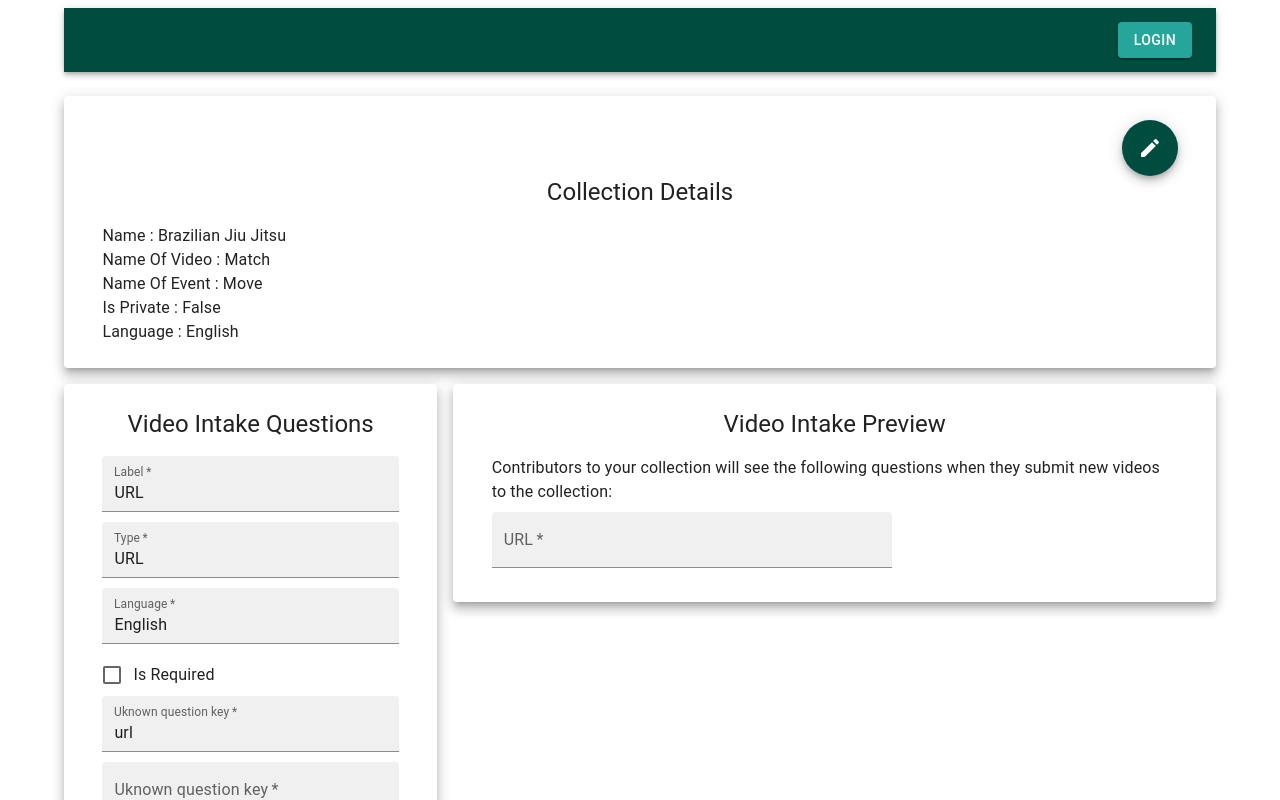
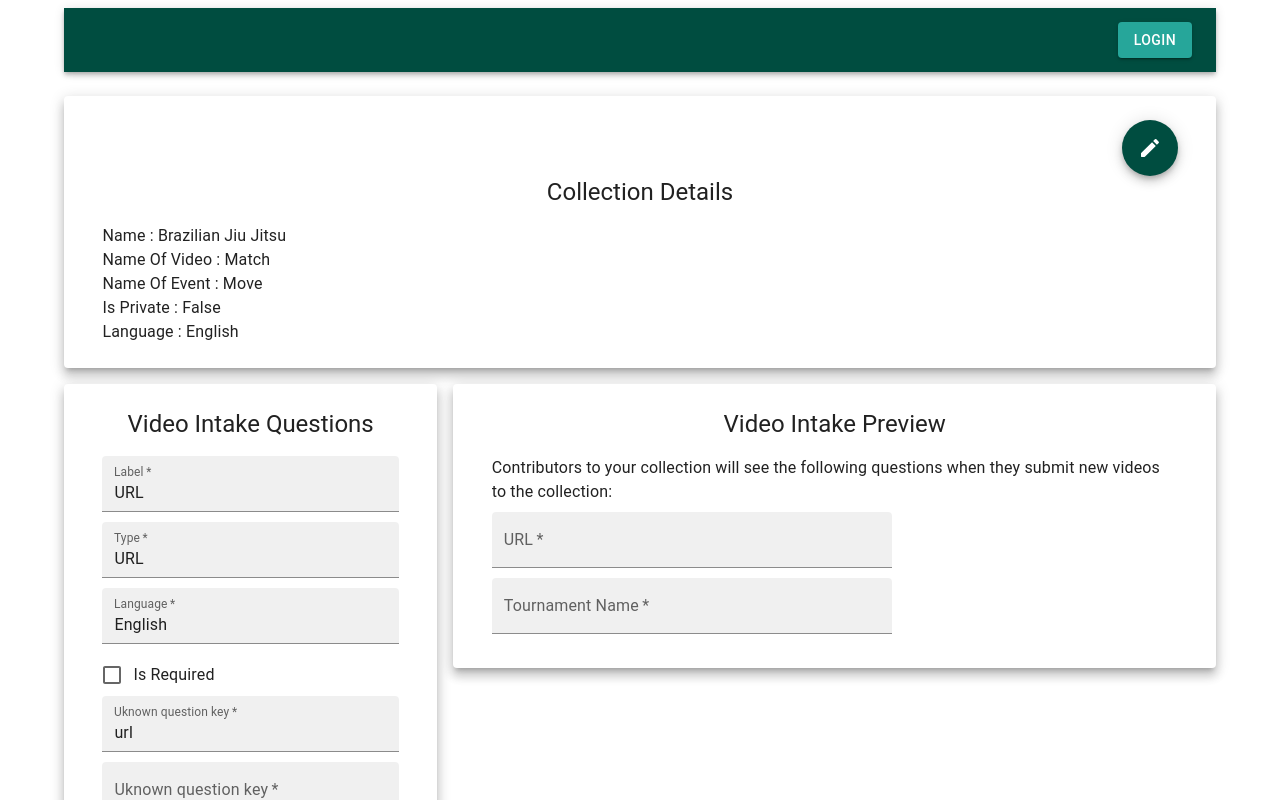
Before and after one commit to NerdyWithZainab/video-annotator, a Next.js app: page /collection/1 in a window 1280 px wide. Shown: the top 800 px of the page. Built offline with nearby package versions, Linux system fonts and the light colour scheme; no server answers.

Commit message:
confirm functionality in two-question case

```diff
--- a/components/SingleFormField/index.tsx
+++ b/components/SingleFormField/index.tsx
@@ -1,58 +1,37 @@
 import { TextField, Typography } from "@mui/material";
 import { FormattedMessage, IntlShape, useIntl } from "react-intl";
 import { get } from "lodash-es";
-import { Collection, FormFieldGroup, Question } from "../../types";
+import { Collection, FormFieldGroup, SingleFormField } from "../../types";
 import { useState } from "react";
 
-const SingleFormField: React.FC<{ question: Question, collection: Collection }> = ({ question, collection }) => {
-  // question.type = "Boop";
-  const [formValues, setFormValues] = useState<{}>({});
-  const [areFormValuesInvalid, setAreFormValuesInvalid] = useState<{}>({});
-
-
-
-  const shamFormFieldGroup: FormFieldGroup = {
-    setValues: setFormValues,
-    actualValues: formValues,
-    isInvalids: areFormValuesInvalid,
-    setIsInvalids: setAreFormValuesInvalid
-  };
-  collection.formFieldGroup = shamFormFieldGroup;
+const SingleFormField: React.FC<{ question: SingleFormField, collection: Collection }> = ({ question, collection }) => {
 
   const intl: IntlShape = useIntl();
   const currentIsInvalid: boolean = get(collection, ["formFieldGroup", "isInvalids", question?.label], false);
+
   const handleChange: (event: React.ChangeEvent<HTMLInputElement>)=>void = (event: React.ChangeEvent<HTMLInputElement>) => {
+
     const currentVal: any = event?.currentTarget?.value;
-    // const theRightAttributesExist: boolean = Boolean(collection && collection.formFieldGroup && collection.formFieldGroup.setValues);
-    console.log('deleteMe currentVal is: ');
-    console.log(currentVal);
-    // const newActualValues = {...collection?.formFieldGroup?.actualValues, [question.label]: currentVal};
+
     const newActualValue: {} = {[question.label]: currentVal};
+    console.log('deleteMe newActualValue is: ');
+    console.log(newActualValue);
     collection?.formFieldGroup?.setValues ? collection.formFieldGroup.setValues((prevState: {})=>{
+      console.log('deleteMe prevState is: ');
+      console.log(prevState);
       return {...prevState, ...newActualValue};
-    }) : undefined;
-      // if(theRightAttributesExist){
-      //   const deleteMeCombinedVals = {...collection?.formFieldGroup?.actualValues, [question.label]: currentVal};
-      //   console.log('deleteMe deleteMeCombinedVals are: ');
-      //   console.log(deleteMeCombinedVals);
-      //   // collection.formFieldGroup.setValues({...collection.formFieldGroup.actualValues, [question.label]: currentVal});
-      //   collection?.formFieldGroup?.setValues((prevState: {})=>{
-      //     return {...prevState, ...deleteMeCombinedVals};
-      //   });
-      // }
+    }) : undefined; // I was getting silly linter errors if I didn't do something like this.
 
     const currentFormIsInvalid = question.validatorMethod ? !question.validatorMethod(currentVal) : false;
-
-
     (collection?.formFieldGroup?.setIsInvalids && collection?.formFieldGroup?.isInvalids && question?.label) ? collection.formFieldGroup.setIsInvalids({...collection.formFieldGroup.isInvalids, [question.label]: currentFormIsInvalid} ) : undefined;
+    if(collection?.formFieldGroup?.isInvalids && question?.label){
+      console.log('deleteMe collection.formFieldGroup.IsInvalids is: ');
+      console.log(collection.formFieldGroup.isInvalids);
+    }
 
 
   }
-  // console.log("deleteMe question is: ");
-  // console.log(question);
-  // const isError: boolean = Boolean(get(collection, ["formFieldGroup","isValids", question?.label], false));
-  // console.log('deleteMe isError is: ');
-  // console.log(isError);
+
   switch(question?.type){
     case 'URL':
       return (<TextField
@@ -76,6 +55,28 @@ const SingleFormField: React.FC<{ question: Question, collection: Collection }>
         onChange={handleChange}
         value={get(collection, ["formFieldGroup", "actualValues",question?.label], "")}
       ></TextField>);
+      case 'Text':
+        return (<TextField
+          required={question?.isRequired}
+          fullWidth
+          data-testid={question?.testId}
+          error={currentIsInvalid}
+          variant="filled"
+          label={
+            question?.label
+          }
+          helperText={
+            currentIsInvalid
+              ? intl.formatMessage({
+                  id: question?.invalidInputMessage,
+                  defaultMessage: "Cannot be blank",
+                })
+              : ""
+          }
+          style={{ marginBottom: 10, maxWidth: 400 }}
+          onChange={handleChange}
+          value={get(collection, ["formFieldGroup", "actualValues", question?.label], "")}
+        ></TextField>);
     default:
       return (<Typography>
         <FormattedMessage id="SOMETHING_WENT_WRONG_CONTACT_DEVELOPER" defaultMessage="Something went wrong. Alert a developer by leaving feedback"/>
--- a/dummy_data/dummyCollection.tsx
+++ b/dummy_data/dummyCollection.tsx
@@ -1,5 +1,5 @@
 import { FormFieldGroup, SingleFormField, Collection } from "../types";
-import { isValidUrl } from "../utilities/validators";
+import { isNonEmptyString, isValidUrl } from "../utilities/validators";
 
 const firstQuestion: SingleFormField = {
   label: "URL",
@@ -13,13 +13,25 @@ const firstQuestion: SingleFormField = {
   shouldBeCheckboxes: ["isRequired"]
 };
 
+const secondQuestion: SingleFormField = {
+  label: "Tournament Name",
+  type: "Text",
+  language: "English",
+  isRequired: true,
+  testId: "tournament",
+  doNotDisplay: [],
+  invalidInputMessage: "FIELD_CANNOT_BE_BLANK",
+  validatorMethod: isNonEmptyString,
+  shouldBeCheckboxes: ["isRequired"]
+};
+
 export const shamCollection: Collection = {
   name: "Brazilian Jiu Jitsu",
   nameOfVideo: "Match",
   nameOfEvent: "Move",
   isPrivate: false,
   language: "English",
-  intakeQuestions: [firstQuestion],
+  intakeQuestions: [firstQuestion, secondQuestion],
   excludeFromDetailList: ["intakeQuestions", "excludeFromDetailList", "formFieldGroup"],
   // formFieldGroup: shamFormFieldGroup
 };
--- a/lang/en.json
+++ b/lang/en.json
@@ -92,5 +92,6 @@
   "LANGUAGE": "Language",
   "VIDEO_INTAKE_QUESTIONS": "Video Intake Questions",
   "VIDEO_INTAKE_PREVIEW": "Video Intake Preview",
-  "INTAKE_PREVIEW_DETAILS": "Contributors to your collection will see the following questions when they submit new videos to the collection: "
+  "INTAKE_PREVIEW_DETAILS": "Contributors to your collection will see the following questions when they submit new videos to the collection: ",
+  "FIELD_CANNOT_BE_BLANK": "Field cannot be blank"
 }
--- a/pages/collection/[collectionId].tsx
+++ b/pages/collection/[collectionId].tsx
@@ -10,16 +10,16 @@ import { isValidUrl } from "../../utilities/validators";
 import { shamCollection } from '../../dummy_data/dummyCollection';
 
 const SingleCollection: React.FC = () => {
-  // const [formValues, setFormValues] = useState<{}>({});
-  // const [areFormValuesValid, setAreFormValuesValid] = useState<{}>({});
+  const [formValues, setFormValues] = useState<{}>({});
+  const [areFormValuesInvalid, setAreFormValuesInvalid] = useState<{}>({});
 
-  // const shamFormFieldGroup: FormFieldGroup = {
-  //   setValues: setFormValues,
-  //   actualValues: formValues,
-  //   isValids: areFormValuesValid,
-  //   setIsValids: setAreFormValuesValid
-  // };
-  // shamCollection.formFieldGroup = shamFormFieldGroup;
+  const shamFormFieldGroup: FormFieldGroup = {
+    setValues: setFormValues,
+    actualValues: formValues,
+    isInvalids: areFormValuesInvalid,
+    setIsInvalids: setAreFormValuesInvalid
+  };
+  shamCollection.formFieldGroup = shamFormFieldGroup;
 
 
 
```
